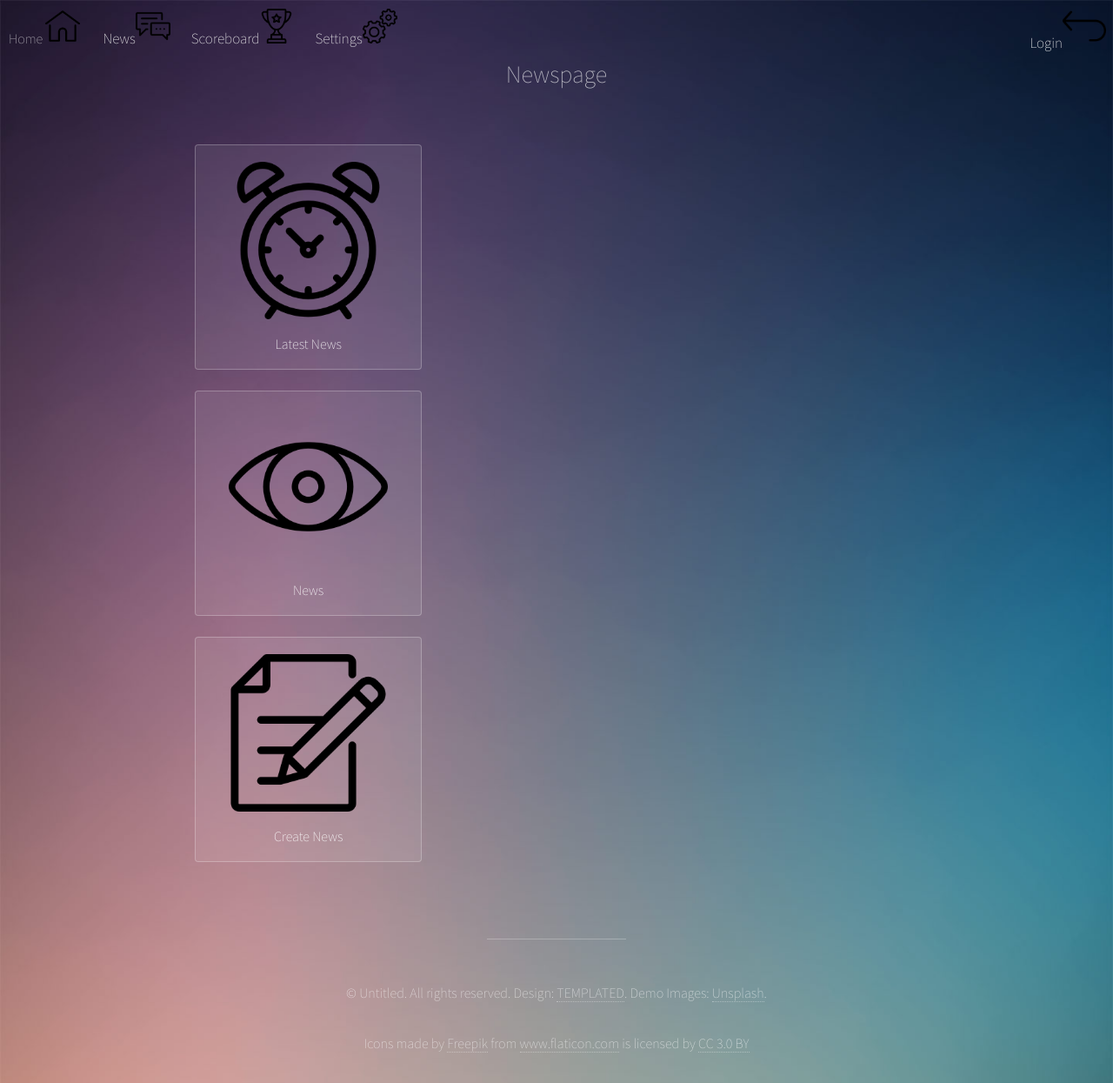
After one commit to fiskmoz/Gamification-portal, a Django app: template WebServer/templates/News.html in a window 1280 px wide. The commit adds this page. Shown: the whole page at 87% size. Run offline with Django 3.2, Linux system fonts and the light colour scheme; the template is opened without the code that fills it, so the values that code supplies are empty; some libraries are stand-ins or nearby versions.

Commit message:
Added newspage, file directory

```diff
--- a/WebServer/WebServer/settings.py
+++ b/WebServer/WebServer/settings.py
@@ -66,6 +66,7 @@ TEMPLATES = [
                 'django.template.context_processors.request',
                 'django.contrib.auth.context_processors.auth',
                 'django.contrib.messages.context_processors.messages',
+                'django.template.context_processors.media',
             ],
         },
     },
@@ -120,5 +121,6 @@ USE_TZ = True
 
 # Static files (CSS, JavaScript, Images)
 # https://docs.djangoproject.com/en/2.1/howto/static-files/
-
+MEDIA_ROOT = os.path.join(BASE_DIR, 'media/')
+MEDIA_URL = "/media/"
 STATIC_URL = '/static/'
--- a/WebServer/WebServer/urls.py
+++ b/WebServer/WebServer/urls.py
@@ -16,6 +16,8 @@ Including another URLconf
 from django.contrib import admin, auth
 from django.urls import path, include
 from django.views.generic.base import TemplateView
+from django.conf import settings
+from django.conf.urls.static import static
 from . import customauth
 from . import views
 
@@ -23,6 +25,6 @@ urlpatterns = [
     path('', views.homepage_view, name='home'),
     path('login/', customauth.login_view, name='login'),
     path('logout/', customauth.logout_view, name= 'logout'),
-    path('news/', views.homepage_view, name='news'),
+    path('news/', views.news_view, name='news'),
     path('create/weekly', views.weeklymission_view, name="createweekly"),
-]
+] + static(settings.MEDIA_URL, document_root= settings.MEDIA_ROOT)
--- /dev/null
+++ b/WebServer/static/assets/js/News.js
@@ -0,0 +1,23 @@
+var newsType = "";
+
+function validate(name)
+{
+    newsType = name;
+
+    // CHECK IF MISSION NAME IS UNIQUE
+    alternatives.style.display = 'none';
+    switch(newsType)
+    {
+        case "createNews":
+            createNews();
+            break;
+        case "news":
+            news();
+        break;
+    }
+}
+
+function createNews()
+{
+
+}
--- /dev/null
+++ b/WebServer/templates/News.html
@@ -0,0 +1,60 @@
+{% extends 'base.html' %}
+{% load static %}
+{% block title %}Home{% endblock %}
+{% block content %}
+
+<!DOCTYPE HTML>
+<script src="{% static "assets/js/News.js" %}"></script>
+<html>
+	<!-- Head -->
+	<head>
+		<title>Visualize by TEMPLATED</title>
+		<meta charset="utf-8" />
+	</head>
+	<!-- Body -->
+	<body onload="onload();">
+
+	<!-- Wrapper -->
+		<div id="wrapper">
+
+			<!-- Header -->
+				<header id="header" >
+                    <h1 id = "id_headertext">Newspage</h1>
+                </header>
+
+			<!-- Main -->
+				<section id="main">
+
+
+
+					<!-- Thumbnails -->
+					<section class="thumbnails" id="alternatives">
+						<div>
+							<a name ="quiz" onclick="">
+								<img src="{% static 'images/png/alarm-clock.png' %}" alt="" />
+								<h3>Latest News</h3>
+                            </a>
+                            <a name="News" onclick="">
+                                <img src="{% static 'images/png/eye.png' %}" alt=""/>
+                                <h3>News</h3>
+                            </a>
+
+                            <a name = "createNews" onclick="">
+                                <img src="{% static 'images/png/edit.png' %}" alt=""/>
+                                <h3>Create News</h3>
+                            </a>
+
+                            <a></a>
+                        </div>
+
+                    </section>
+				</div>
+            </section>
+
+        </div>
+	</body>
+</html>
+
+
+
+{% endblock %}
--- a/WebServer/templates/base.html
+++ b/WebServer/templates/base.html
@@ -37,9 +37,15 @@
         </li>
       </ul>
       <ul class="navbar-nav ml-auto">
+        {% if user.is_authenticated %}
         <li class="nav-item">
           <a href="{% url 'logout' %}" class="nav-link">Logout<img src="{% static 'images/png/return.png' %}" width="50" height="50"></a>
         </li>
+        {% else %}
+        <li class="nav-item">
+            <a href="{% url 'login' %}" class="nav-link">Login<img src="{% static 'images/png/return.png' %}" width="50" height="50"></a>
+        </li>
+        {% endif %}
       </ul>
     </div>
   </nav>
```
Also changed, not shown: WebServer/WebServer/views.py (+8 -0 lines).
